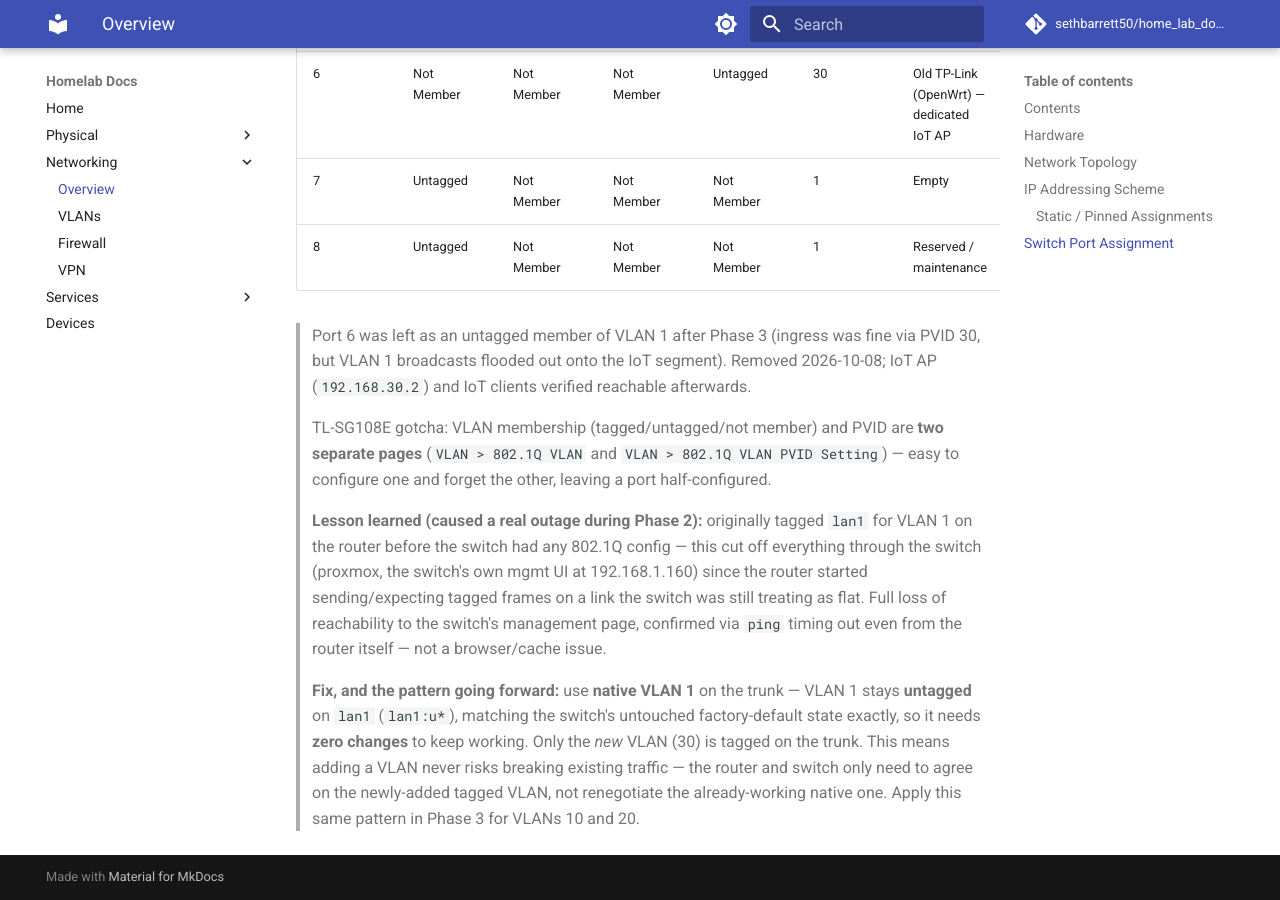
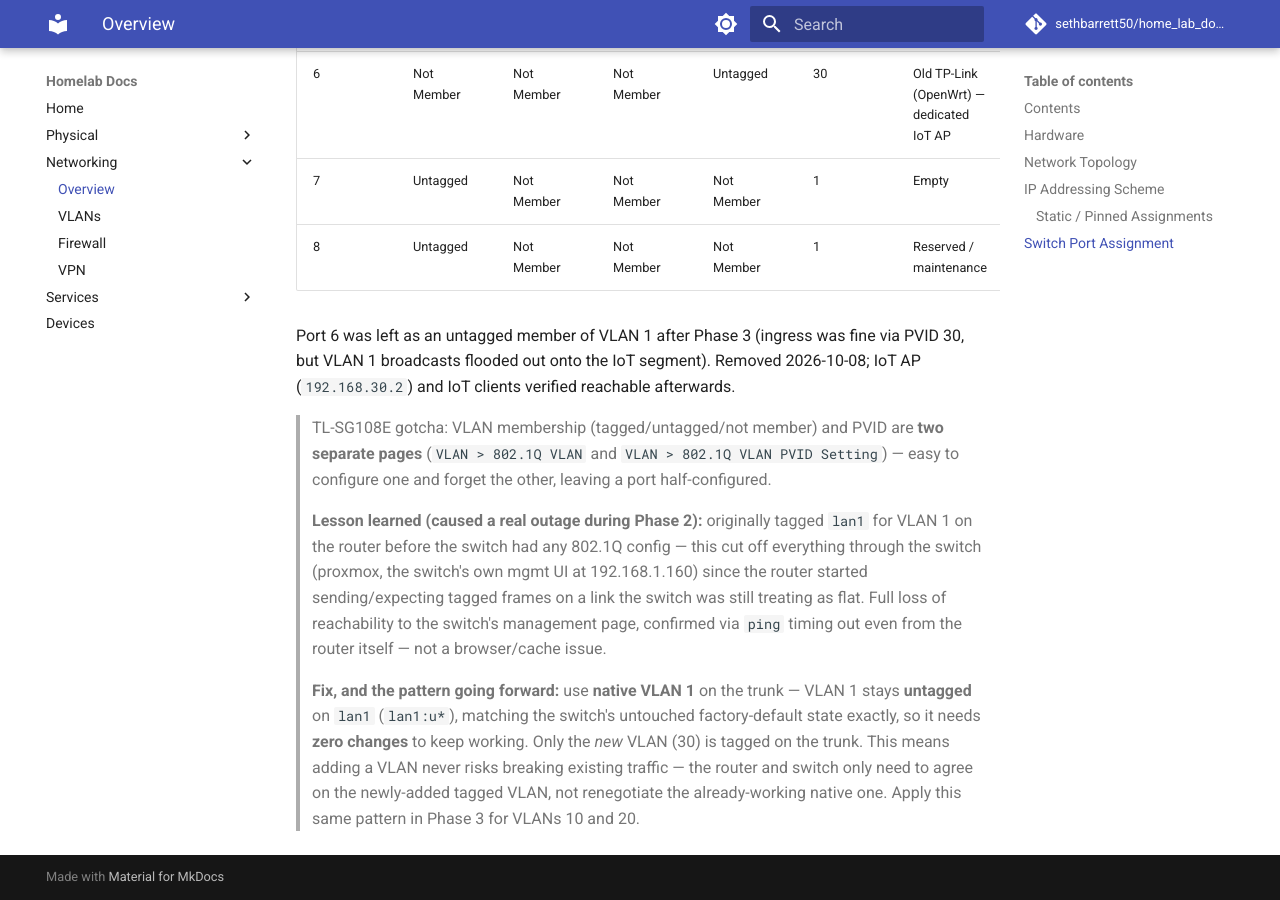
Before and after one commit to sethbarrett50/home_lab_docs, an MkDocs documentation site: the page built from docs/networking/README.md, in a window 1280 px wide and 900 px high, scrolled down 2853 px. Built offline with MkDocs 1.6.1 and Material for MkDocs 9.7.7, drawn with Linux system fonts in a browser that asks for light colours; comment, search, counter and statistics services are not loaded.

Commit message:
docs: fix MD028 blank line between blockquotes in switch section (#19)
Claude-Session: https://claude.ai/code/session_01QCu8aA3HVga8dWn1RuHCKa

```diff
--- a/docs/networking/README.md
+++ b/docs/networking/README.md
@@ -114,10 +114,10 @@ root@192.168.1.1`, then `http://localhost:8080`).
 | 7 | Untagged | Not Member | Not Member | Not Member | 1 | Empty |
 | 8 | Untagged | Not Member | Not Member | Not Member | 1 | Reserved / maintenance |
 
-> Port 6 was left as an untagged member of VLAN 1 after Phase 3 (ingress was
-> fine via PVID 30, but VLAN 1 broadcasts flooded out onto the IoT segment).
-> Removed 2026-10-08; IoT AP (`192.168.30.2`) and IoT clients verified
-> reachable afterwards.
+Port 6 was left as an untagged member of VLAN 1 after Phase 3 (ingress was
+fine via PVID 30, but VLAN 1 broadcasts flooded out onto the IoT segment).
+Removed 2026-10-08; IoT AP (`192.168.30.2`) and IoT clients verified
+reachable afterwards.
 
 > TL-SG108E gotcha: VLAN membership (tagged/untagged/not member) and PVID are
 > **two separate pages** (`VLAN > 802.1Q VLAN` and `VLAN > 802.1Q VLAN PVID
```
